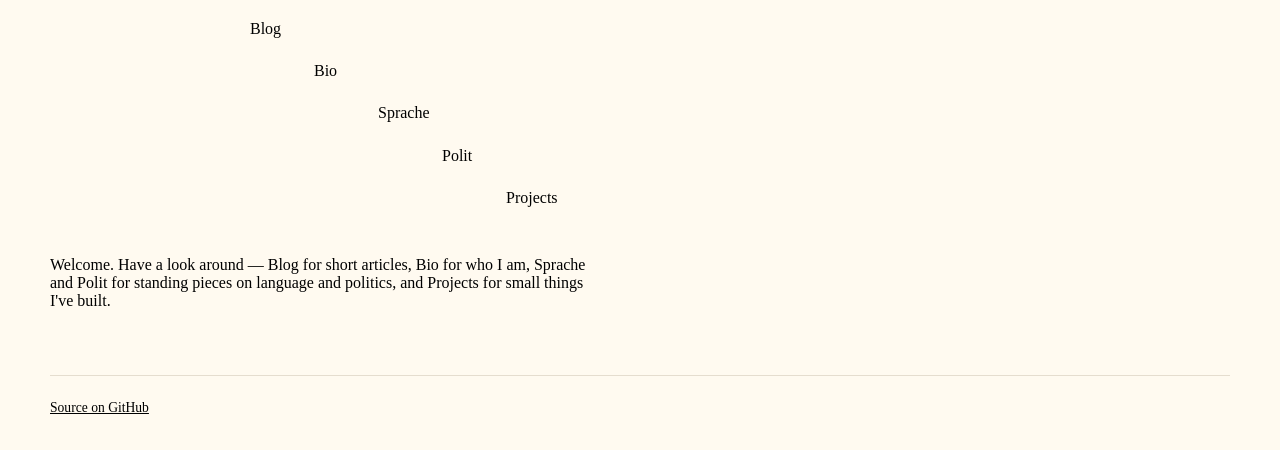
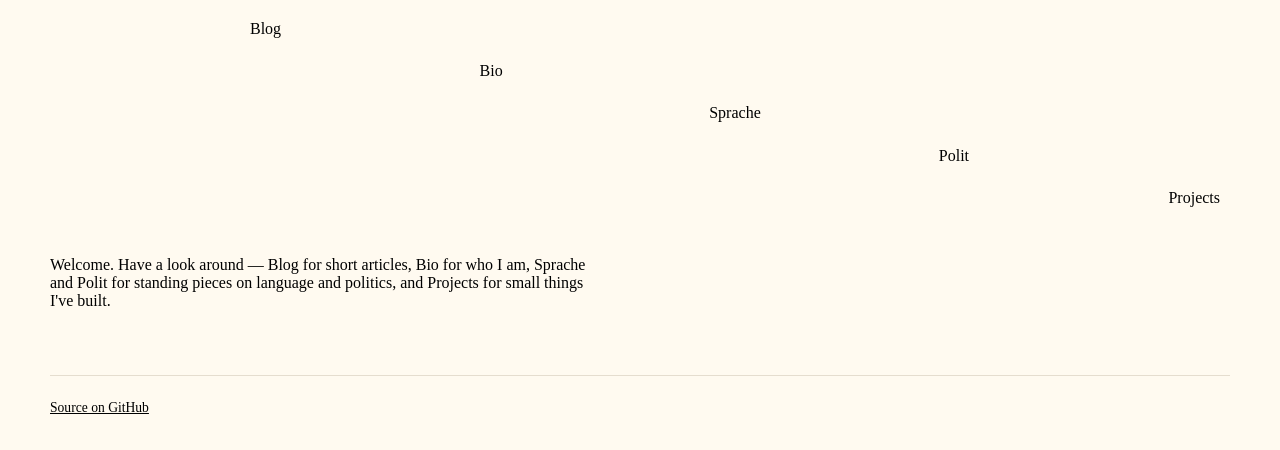
Before and after one commit to mike-eka/mike-eka.eu, an Eleventy site: page src/index.html in a window 1280 px wide. Shown: the part 110-560 px from the top of the page. Built offline with nearby package versions, Linux system fonts and the light colour scheme; Eleventy itself is replaced by a stand-in of ours; files that its build step writes are made by us from their sources; a web font is replaced by a local one.

Commit message:
Spread nav evenly across viewport width

```diff
--- a/src/_layouts/base.njk
+++ b/src/_layouts/base.njk
@@ -32,9 +32,33 @@
 
   <script>
     const container = document.getElementById('menu');
-    [...container.children].forEach((el, i) => {
-      el.style.setProperty('--offset', i); // 0-based index
-    });
+    const items = [...container.children];
+    const MOBILE_BREAKPOINT = 640; // keep in sync with the CSS media query
+    const RIGHT_MARGIN = 60; // px kept clear on the right edge
+
+    function layoutMenu() {
+      if (window.innerWidth <= MOBILE_BREAKPOINT) {
+        // Below the breakpoint the CSS media query stacks items flush left;
+        // clear any inline offset so it doesn't fight with that.
+        items.forEach((el) => { el.style.marginLeft = ''; });
+        return;
+      }
+
+      // Reset offsets before measuring, so widths reflect an unshifted layout.
+      items.forEach((el) => { el.style.marginLeft = '0px'; });
+
+      const startX = container.getBoundingClientRect().left;
+      const lastItemWidth = items[items.length - 1].getBoundingClientRect().width;
+      const available = window.innerWidth - startX - lastItemWidth - RIGHT_MARGIN;
+      const step = items.length > 1 ? available / (items.length - 1) : 0;
+
+      items.forEach((el, i) => {
+        el.style.marginLeft = Math.max(0, step * i) + 'px';
+      });
+    }
+
+    layoutMenu();
+    window.addEventListener('resize', layoutMenu);
   </script>
 
 </body>
```
